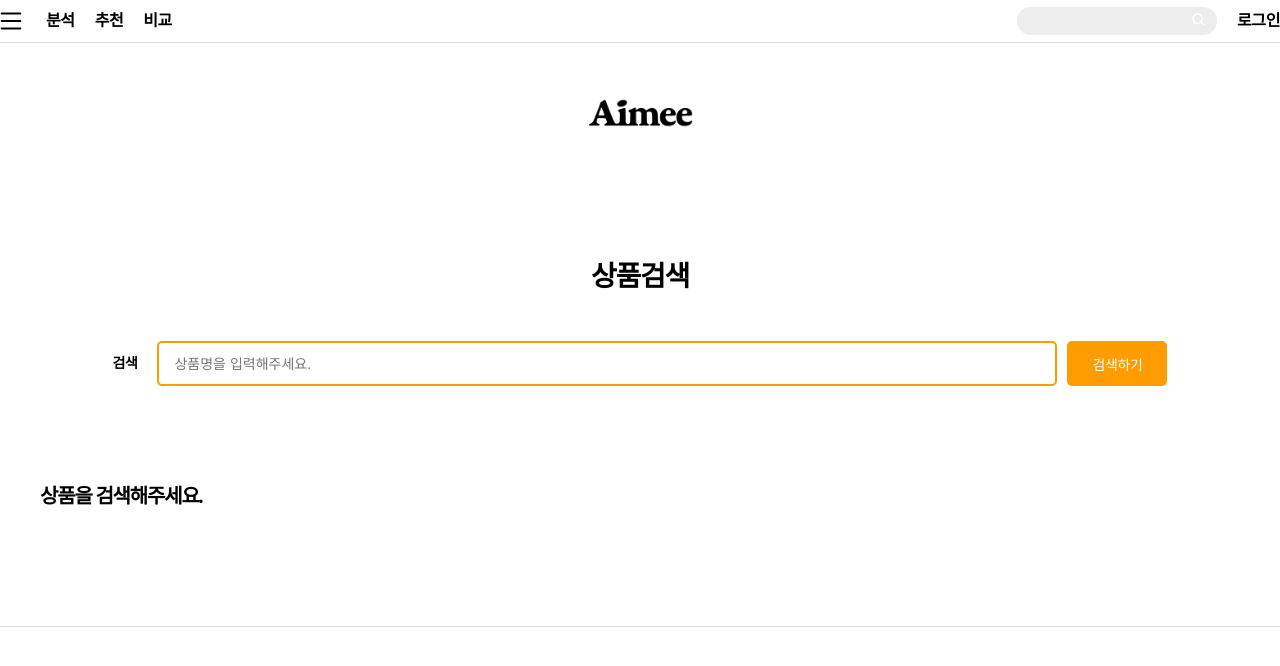
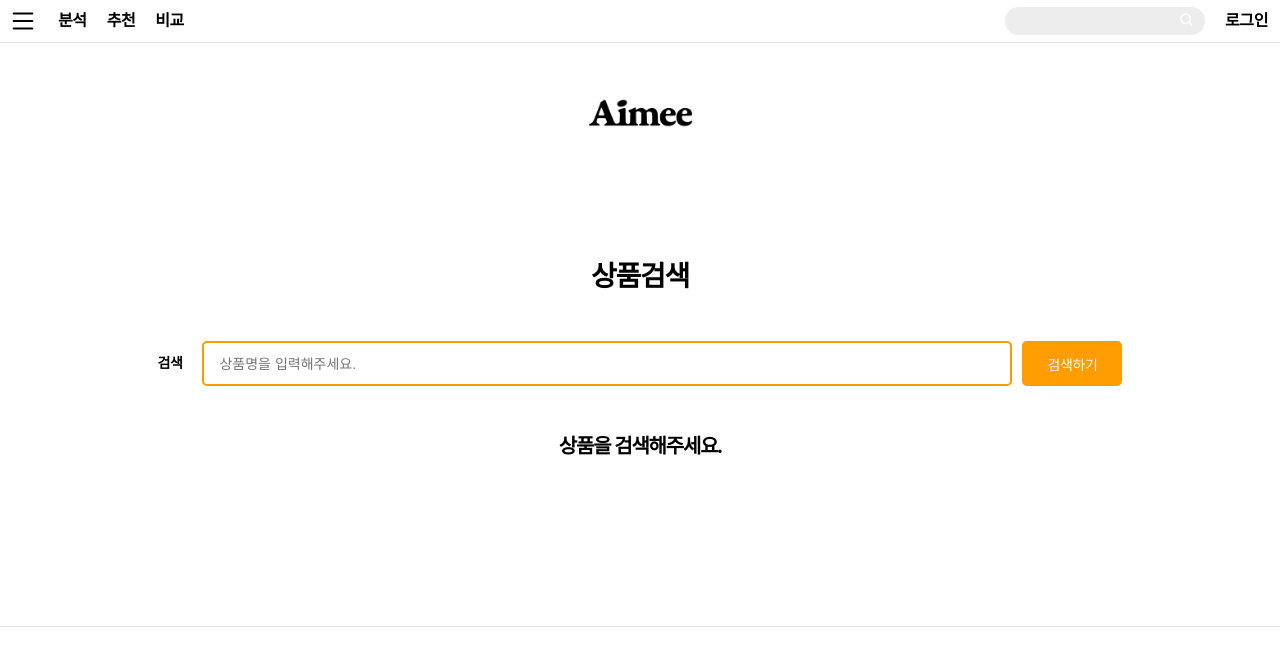
Before and after one commit to Ho0on/wanted_pre_onboarding_energybalance, a React (Create React App) app: page / in a window 1280 px wide. Shown: the top 666 px of the page. Built offline with nearby package versions, Linux system fonts and the light colour scheme.

Commit message:
Add: 리셋버튼 구현 및 페이지 스타일링 수정

```diff
--- a/src/components/Nav/Nav.style.tsx
+++ b/src/components/Nav/Nav.style.tsx
@@ -17,14 +17,12 @@ export const NavSection = styled.div`
   display: flex;
   justify-content: space-between;
   top: 0;
-  padding-top: 6px;
-  padding-bottom: 6px;
+  padding: 6px 12px;
   border-bottom: solid 1px #dedede;
   background-color: white;
   z-index: 20;
 
   @media screen and (max-width: 640px) {
-    /* position: static; */
     width: 100%;
     height: 100%;
     padding: 6px 10px;
--- a/src/components/SearchResult/SearchResult.style.tsx
+++ b/src/components/SearchResult/SearchResult.style.tsx
@@ -16,7 +16,7 @@ const resultFontStyle = css`
 export const ResultSection = styled.div`
   display: flex;
   align-items: center;
-  width: 100%;
+  width: 90%;
   margin-bottom: 15px;
   padding: 10px;
   border: solid 2px #ff9c00;
--- a/src/pages/Main/Main.style.tsx
+++ b/src/pages/Main/Main.style.tsx
@@ -67,7 +67,7 @@ export const Title = styled.div`
 export const SearchSection = styled.div`
   display: flex;
   justify-content: center;
-  width: 100%;
+  width: 90%;
   align-items: center;
 
   @media screen and (max-width: 640px) {
@@ -125,14 +125,15 @@ export const DetailSearchSection = styled.div`
   display: flex;
   justify-content: space-between;
   align-items: center;
-  width: 800px;
-  margin-top: 30px;
+  width: 90%;
+  margin: 10px 0;
 
   @media screen and (max-width: 640px) {
     display: flex;
     justify-content: center;
     align-items: center;
     width: 600px;
+    margin: 30px 0;
   }
 `;
 
@@ -155,13 +156,14 @@ export const DetailSearchCategory = styled.div`
   ${letterSpacing}
   display: flex;
   align-items: center;
-  width: 120px;
+  /* width: 17vw; */
   height: 45px;
-  padding-left: 10px;
+  padding: 0 10px;
   border-top-left-radius: 5px;
   border-bottom-left-radius: 5px;
   background-color: #ff9c00;
   color: white;
+  font-size: 0.825rem;
 
   @media screen and (max-width: 640px) {
     display: none;
@@ -181,9 +183,9 @@ export const DetailSearchBox = styled.div`
 export const DetailSearchContents = styled.div`
   display: flex;
   align-items: center;
-  width: 90%;
+  /* width: 90%; */
   height: 45px;
-  padding: 0 10px;
+  padding: 0 20px;
   /* border: solid 2px #ff9c00; */
   border-top-right-radius: 5px;
   border-bottom-right-radius: 5px;
--- a/src/pages/Main/Main.tsx
+++ b/src/pages/Main/Main.tsx
@@ -46,6 +46,11 @@ const Main = () => {
     setResultData(filteredData);
   };
 
+  const onClickReset = () => {
+    setSearchInput('');
+    setResultData(data);
+  };
+
   const handleEnterPress = (e: React.KeyboardEvent<HTMLInputElement>) => {
     if (searchInput.length > 0 && e.key === 'Enter') {
       onClickSubmit();
@@ -69,10 +74,15 @@ const Main = () => {
               onChange={handleInput}
               onKeyPress={handleEnterPress}
               placeholder="상품명을 입력해주세요."
+              value={searchInput}
             />
+            {resultData.length !== 0 ? (
               <S.SearchBtn onClick={onClickSubmit}>검색하기</S.SearchBtn>
+            ) : (
+              <S.SearchBtn onClick={onClickReset}>초기화</S.SearchBtn>
+            )}
           </S.SearchSection>
-          {resultData.length !== data.length && (
+          {resultData.length !== data.length && resultData.length !== 0 && (
             <S.DetailSearchSection>
               <S.DetailSearchText>상세검색</S.DetailSearchText>
               <S.DetailSearchBox>
@@ -87,7 +97,6 @@ const Main = () => {
               </S.DetailSearchBox>
             </S.DetailSearchSection>
           )}
-        </S.ContentsSection>
           {resultData.length !== data.length ? (
             orderingData(resultData).map((el: Idata, idx: number) => {
               return (
@@ -102,6 +111,10 @@ const Main = () => {
           ) : (
             <S.TextWrapper>상품을 검색해주세요.</S.TextWrapper>
           )}
+          {resultData.length === 0 && (
+            <S.TextWrapper>조건에 맞는 상품이 없습니다.</S.TextWrapper>
+          )}
+        </S.ContentsSection>
       </S.MainBox>
     </S.MainSection>
   );
```
Lines whose indentation alone changed are shown as unchanged.
